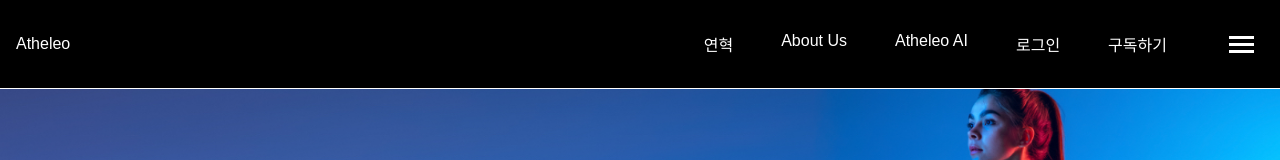
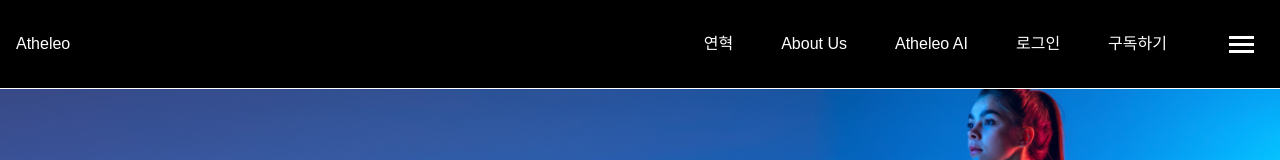
Before and after one commit to JJonyeok2/Atheleo, a React (Create React App) app: page / in a window 1280 px wide. Shown: the top 160 px of the page. Built offline with nearby package versions, Linux system fonts and the light colour scheme.

Commit message:
Update Navbar.js

```diff
--- a/src/components/Navbar.js
+++ b/src/components/Navbar.js
@@ -28,6 +28,8 @@ const NavLink = styled(Link)` /* a 태그 대신 Link 사용 */
   text-decoration: none;
   cursor: pointer;
   padding: 1rem 1rem;
+  font-size: 16px;
+  line-height:1.5;
   &:hover {
     text-decoration: underline;
   }
```
